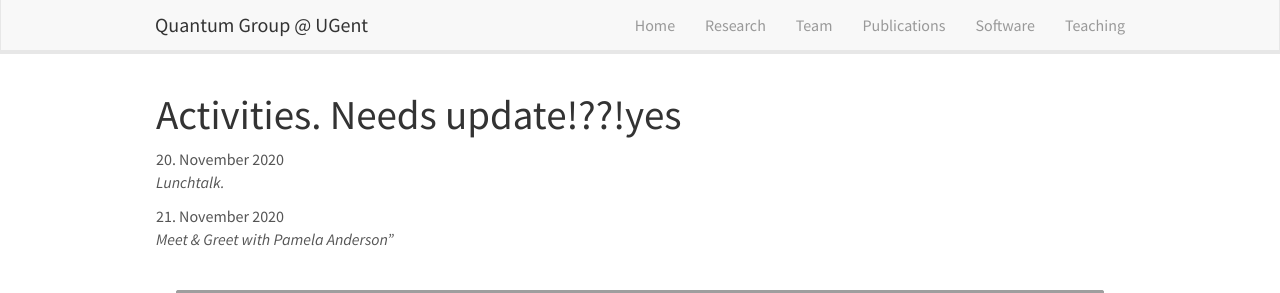
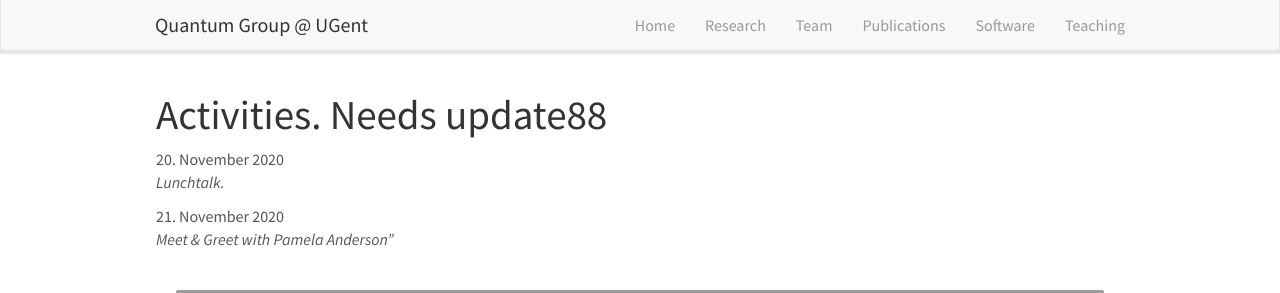
Before and after one commit to quantumghent/quantumghent.github.io, a Jekyll site: the page built from _pages/activities.md, in a window 1280 px wide and 979 px high. Shown: the top 293 px of the window. Built offline with Jekyll 4.4.1, drawn with Linux system fonts in a browser that asks for light colours; nearby versions of some CDN libraries; grey boxes are pictures that could not be loaded.

Commit message:
Update activities.md

```diff
--- a/_pages/activities.md
+++ b/_pages/activities.md
@@ -6,7 +6,7 @@ sitemap: false
 permalink: /activities.html
 ---
 
-# Activities. Needs update!??!yes
+# Activities. Needs update88
 
 {% for activity in site.data.activities %}
 <p>{{ activity.date }} <br>
```
